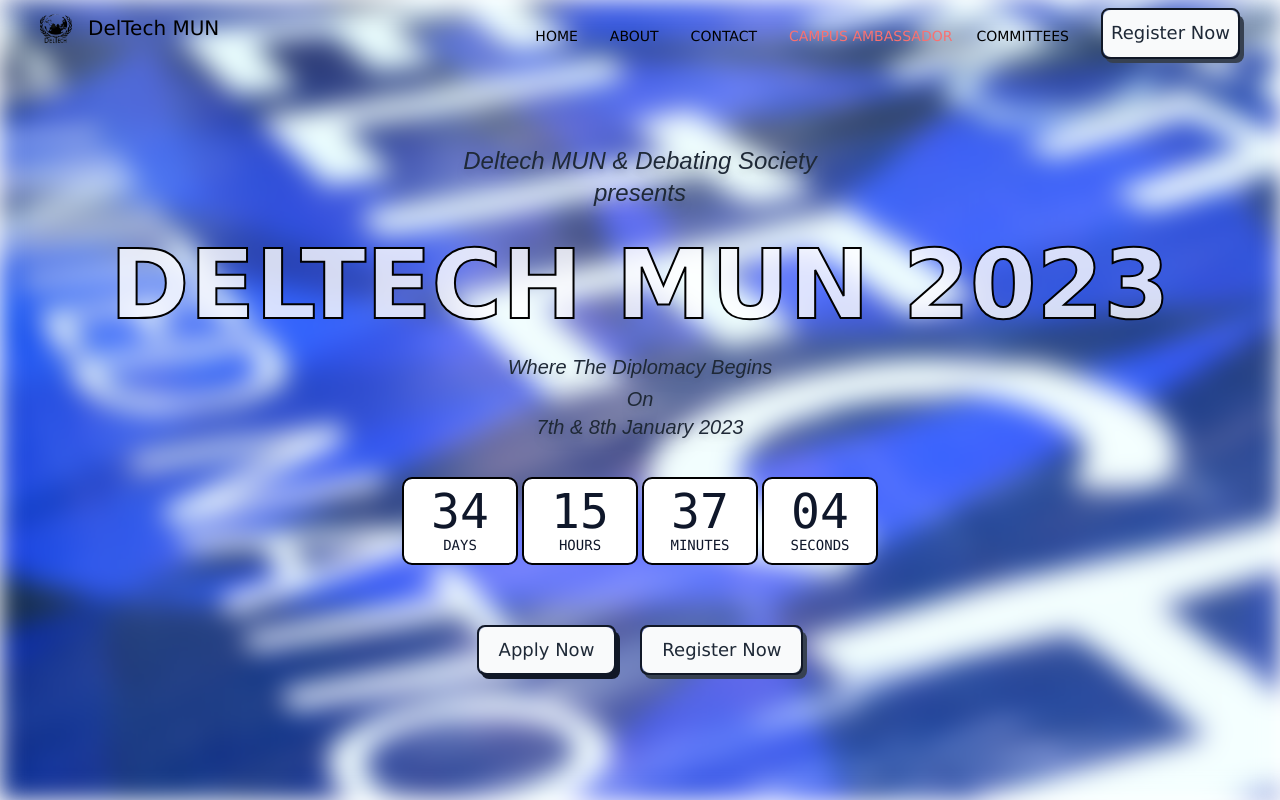
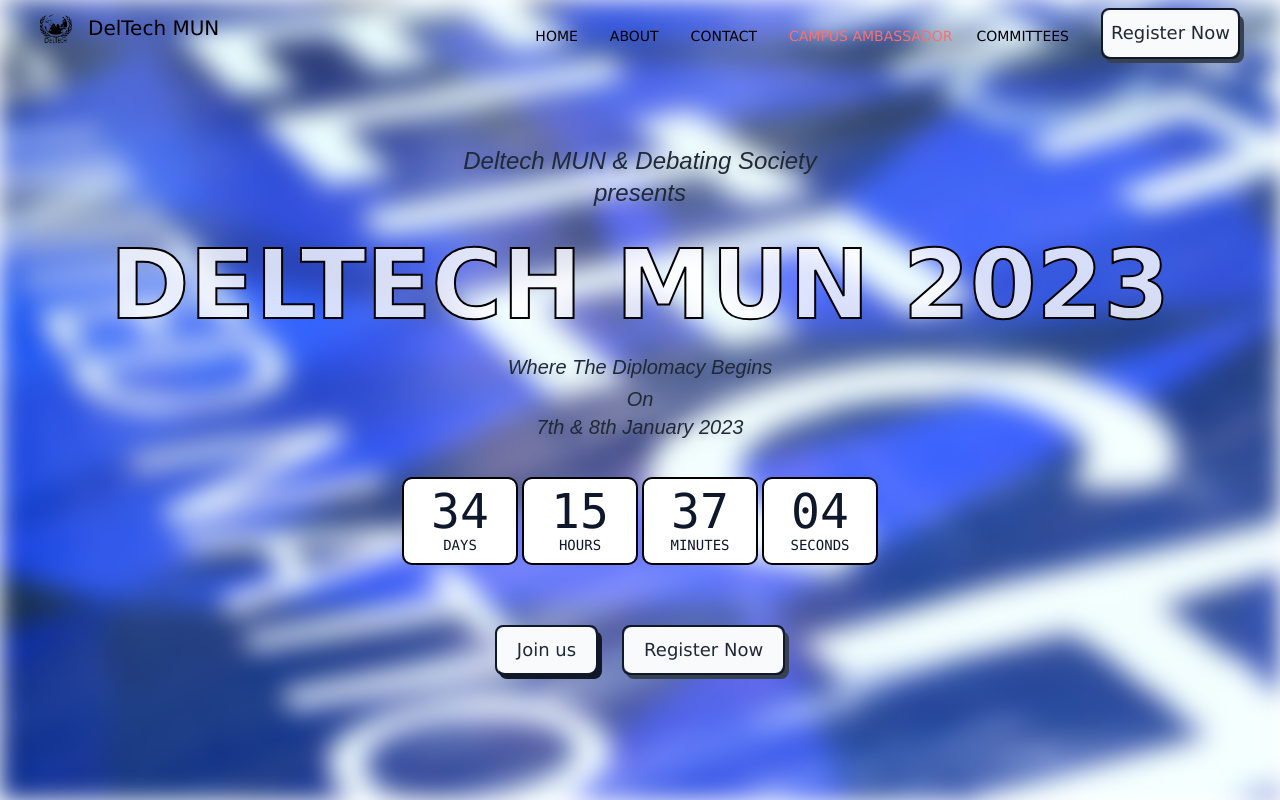
Before and after one commit to VarunDTU/deltech-website, a React (Create React App) app: page / in a window 1280 px wide. Shown: the top 800 px of the page. Built offline with nearby package versions, Linux system fonts and the light colour scheme.

Commit message:
main changes

```diff
--- a/src/components/main.js
+++ b/src/components/main.js
@@ -1,5 +1,6 @@
 import React from "react";
 import Timer from "./timeer";
+import { Link } from "react-router-dom";
 const Main = () => {
   return (
     <div>
@@ -36,24 +37,25 @@ const Main = () => {
 
               <Timer></Timer>
               <div className="inline-flex py-3">
-                <div className="py-5 justify-center flex md:flex-row flex-col z-5 mx-3">
-                  <a
-                    href="https://forms.gle/KdMctqbH2dCU6mE26"
-                    target="_blank"
-                    rel="noopener noreferrer"
-                    className="relative inline-block text-lg group"
-                  >
-                    <span className="relative z-10 block px-5 py-3 overflow-hidden font-medium leading-tight text-gray-800 transition-colors duration-300 ease-out border-2 border-gray-900 rounded-lg group-hover:text-white">
-                      <span className="absolute inset-0 w-full h-full px-5 py-3 rounded-lg bg-gray-50"></span>
-                      <span className="absolute left-0 w-48 h-48 -ml-2 transition-all duration-300 origin-top-right -rotate-90 -translate-x-full translate-y-12 bg-gray-900 group-hover:-rotate-180 ease"></span>
-                      <span className="relative">Apply Now</span>
-                    </span>
-                    <span
-                      className="absolute bottom-0 right-0 w-full h-12 -mb-1 -mr-1 transition-all duration-200 ease-linear bg-gray-900 rounded-lg group-hover:mb-0 group-hover:mr-0"
-                      data-rounded="rounded-lg"
-                    ></span>
-                  </a>
-                </div>
+              <Link
+                to="/CampusAmbassador"
+                target="_blank"
+                rel="noopener noreferrer"
+                className="font-normal text-gray-400 text-sm"
+              >
+
+            <div className="py-5 justify-center flex md:flex-row flex-col z-5 mx-3">
+            <div href="#_" class="relative inline-block text-lg group">
+<span class="relative z-10 block px-5 py-3 overflow-hidden font-medium leading-tight text-gray-800 transition-colors duration-300 ease-out border-2 border-gray-900 rounded-lg group-hover:text-white">
+<span class="absolute inset-0 w-full h-full px-5 py-3 rounded-lg bg-gray-50"></span>
+<span class="absolute left-0 w-48 h-48 -ml-2 transition-all duration-300 origin-top-right -rotate-90 -translate-x-full translate-y-12 bg-gray-900 group-hover:-rotate-180 ease"></span>
+<span class="relative">Join us</span>
+</span>
+<span class="absolute bottom-0 right-0 w-full h-12 -mb-1 -mr-1 transition-all duration-200 ease-linear bg-gray-900 rounded-lg group-hover:mb-0 group-hover:mr-0" data-rounded="rounded-lg"></span>
+</div>
+
+            </div>
+              </Link>
                 <div className="peer py-5 justify-center flex md:flex-row flex-col z-5 mx-3">
                   <a href="#_" className="relative inline-block text-lg group">
                     <span className="relative z-10 block px-5 py-3 overflow-hidden font-medium leading-tight text-gray-800 transition-colors duration-300 ease-out border-2 border-gray-900 rounded-lg group-hover:text-white">
```
